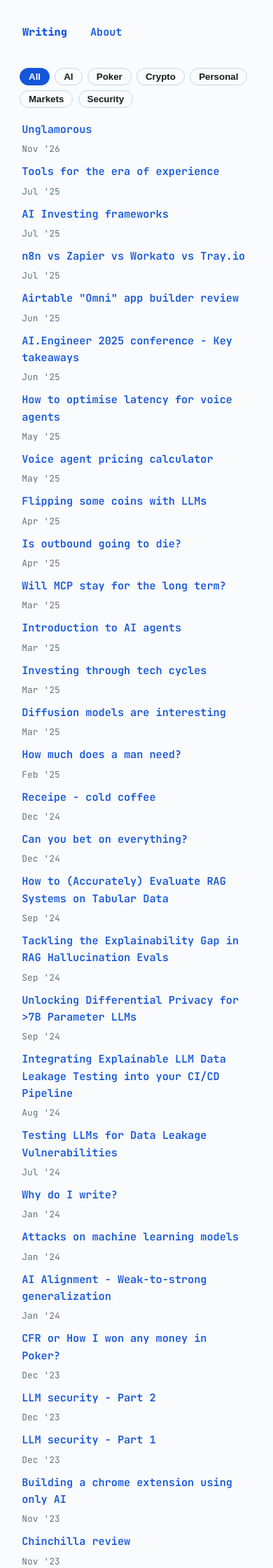
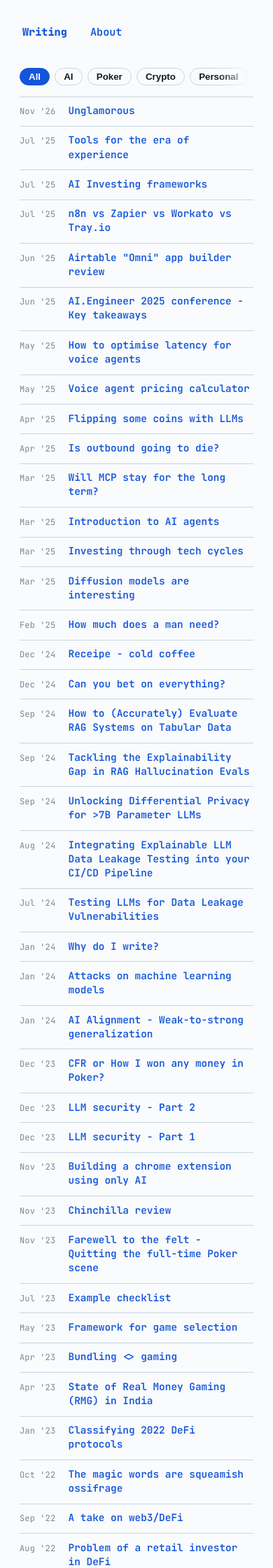
Before and after one commit to r-nikhil/r-nikhil.github.io, a Jekyll site: the page built from index.html, in a window 390 px wide. Shown: the top 2240 px of the page at 70% size. Built offline with Jekyll 4.4.1, drawn with Linux system fonts in a browser that asks for light colours.

Commit message:
Writing: date-gutter post list and one-row filters on phones
Co-Authored-By: Claude Opus 5.5 <noreply@anthropic.com>

```diff
--- a/index.html
+++ b/index.html
@@ -117,8 +117,50 @@ header a:hover,
     margin-bottom: 0;
   }
 
-  .posts li time {
-    font-size: 0.8rem;
+  .category-filter {
+    flex-wrap: nowrap;
+    overflow-x: auto;
+    scrollbar-width: none;
+    margin-right: -0.75rem;
+    padding-right: 0.75rem;
+    -webkit-mask-image: linear-gradient(90deg, #000 85%, transparent);
+    mask-image: linear-gradient(90deg, #000 85%, transparent);
+  }
+
+  .category-filter::-webkit-scrollbar {
+    display: none;
+  }
+
+  .posts ul {
+    border-top: 1px solid var(--home-grid-rule);
+  }
+
+  .posts li.post-item {
+    display: grid;
+    grid-template-columns: 3.6rem minmax(0, 1fr);
+    gap: 0.75rem;
+    align-items: baseline;
+    margin: 0;
+    padding: 0.6rem 0;
+    border-bottom: 1px solid var(--home-grid-rule);
+  }
+
+  .posts li.post-item.hidden {
+    display: none;
+  }
+
+  .posts li.post-item a {
+    font-size: 0.9rem;
+    line-height: 1.4;
+    white-space: normal;
+  }
+
+  .posts li.post-item time {
+    order: -1;
+    margin: 0;
+    padding: 0;
+    font-size: 0.75rem;
+    color: #7a8794;
   }
 }
 </style>
```
